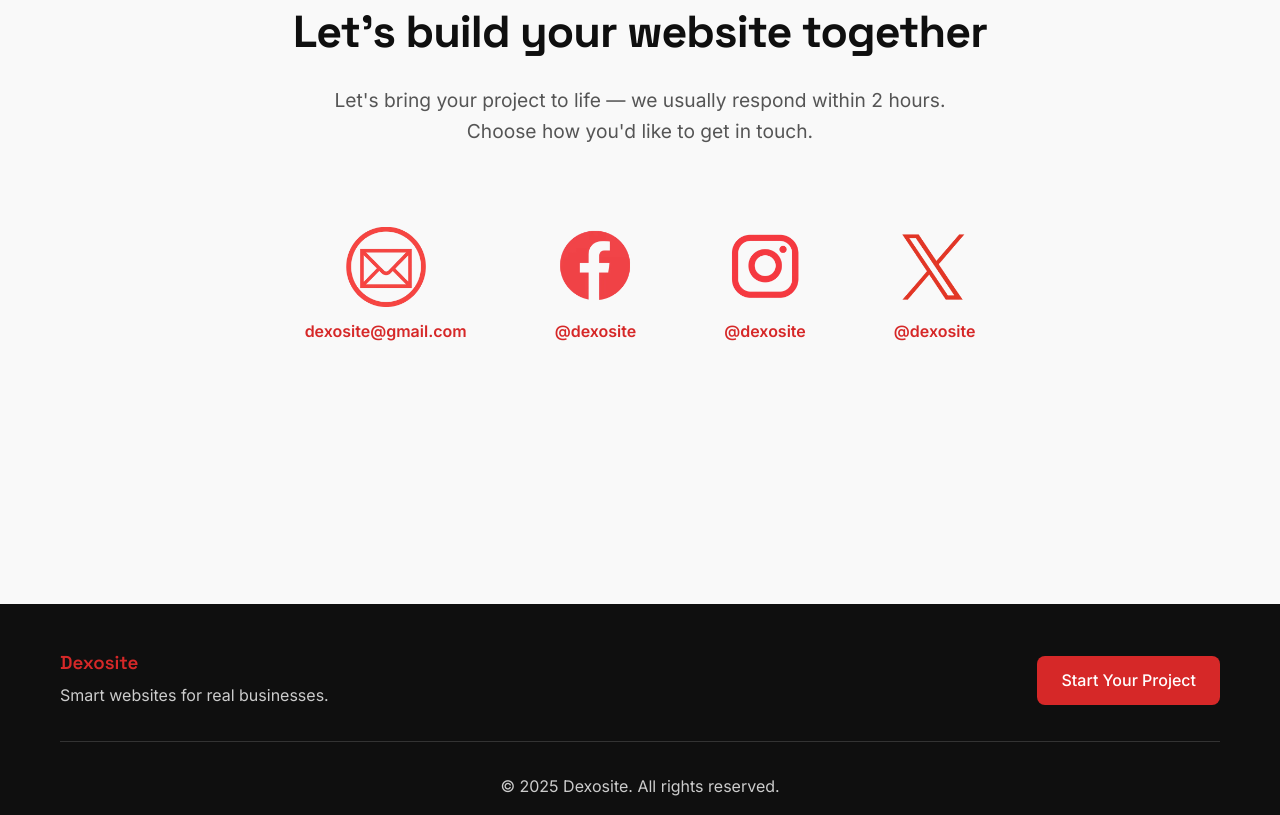
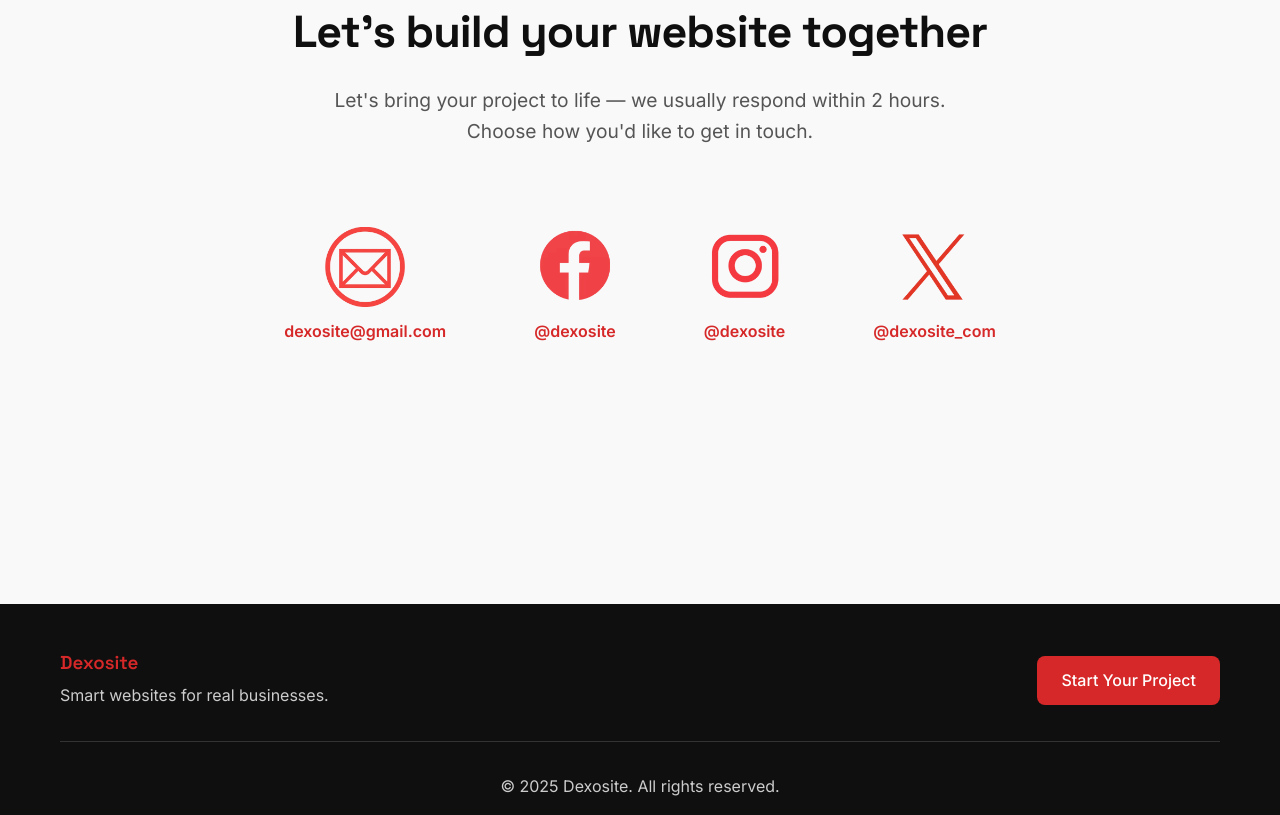
Before and after one commit to ElvinWeba/Dexosite, a plain HTML site: page index.html in a window 1280 px wide. Shown: the part 3028-3843 px from the top of the page. Drawn offline with Linux system fonts and the light colour scheme.

Commit message:
Update contact links in index.html to reflect new X (Twitter) profile URL and handle for improved accuracy and consistency.

```diff
--- a/index.html
+++ b/index.html
@@ -275,13 +275,13 @@
                         </div>
 
                         <div class="contact-method">
-                            <a href="https://x.com/dexosite20699" class="contact-icon-link" aria-label="Contact via X (Twitter)" title="Visit our X profile" target="_blank" rel="noopener">
+                            <a href="https://x.com/dexosite_com" class="contact-icon-link" aria-label="Contact via X (Twitter)" title="Visit our X profile" target="_blank" rel="noopener">
                                 <div class="contact-icon-circle">
                                     <img src="images/X.webp" alt="X (Twitter) icon" width="64" height="64">
                                 </div>
                             </a>
-                            <a href="https://x.com/dexosite20699" class="contact-handle-link" title="Visit our X profile" target="_blank" rel="noopener">
-                                <span class="contact-handle">@dexosite</span>
+                            <a href="https://x.com/dexosite_com" class="contact-handle-link" title="Visit our X profile" target="_blank" rel="noopener">
+                                <span class="contact-handle">@dexosite_com</span>
                             </a>
                         </div>
                     </div>
```
